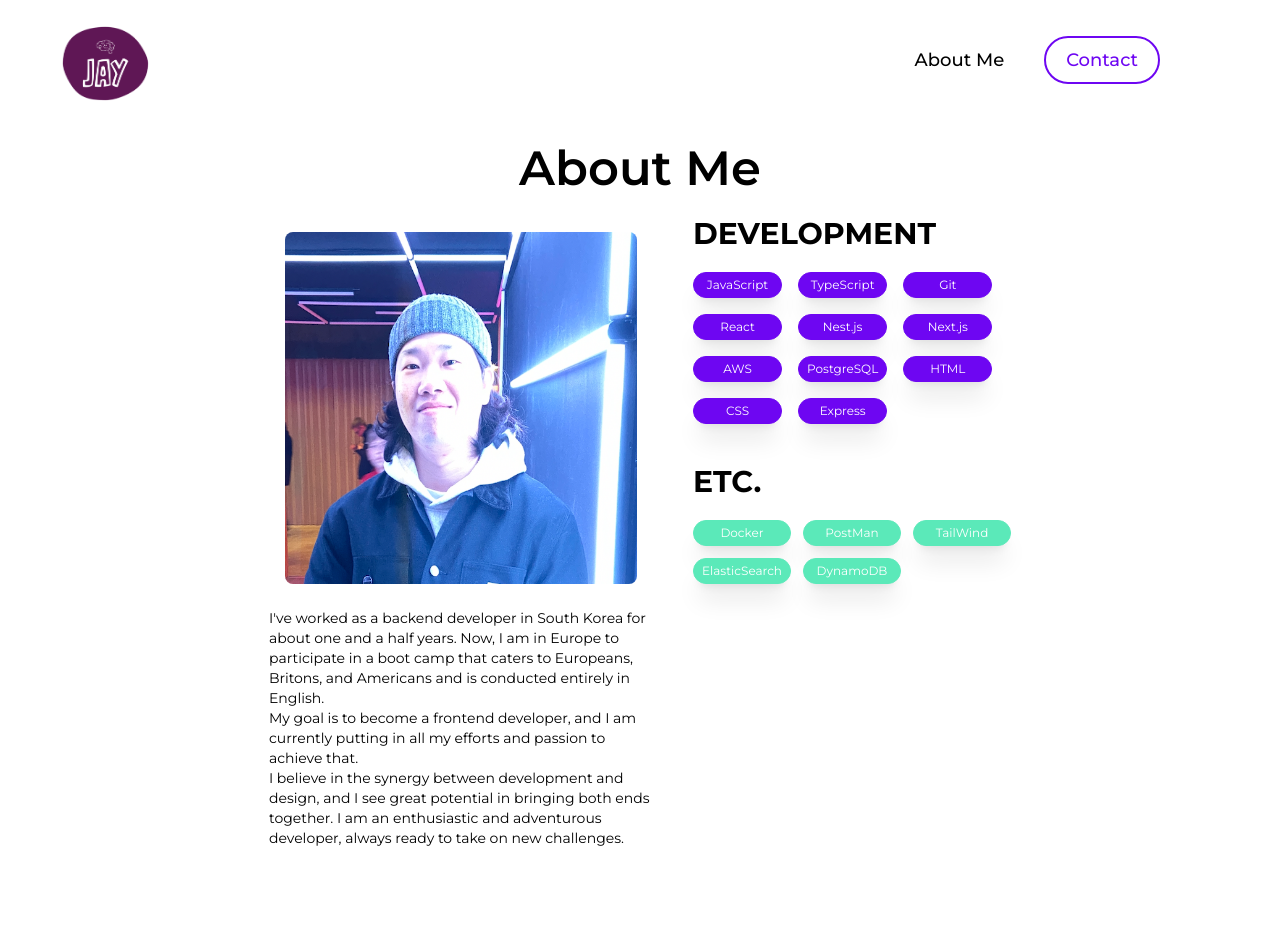
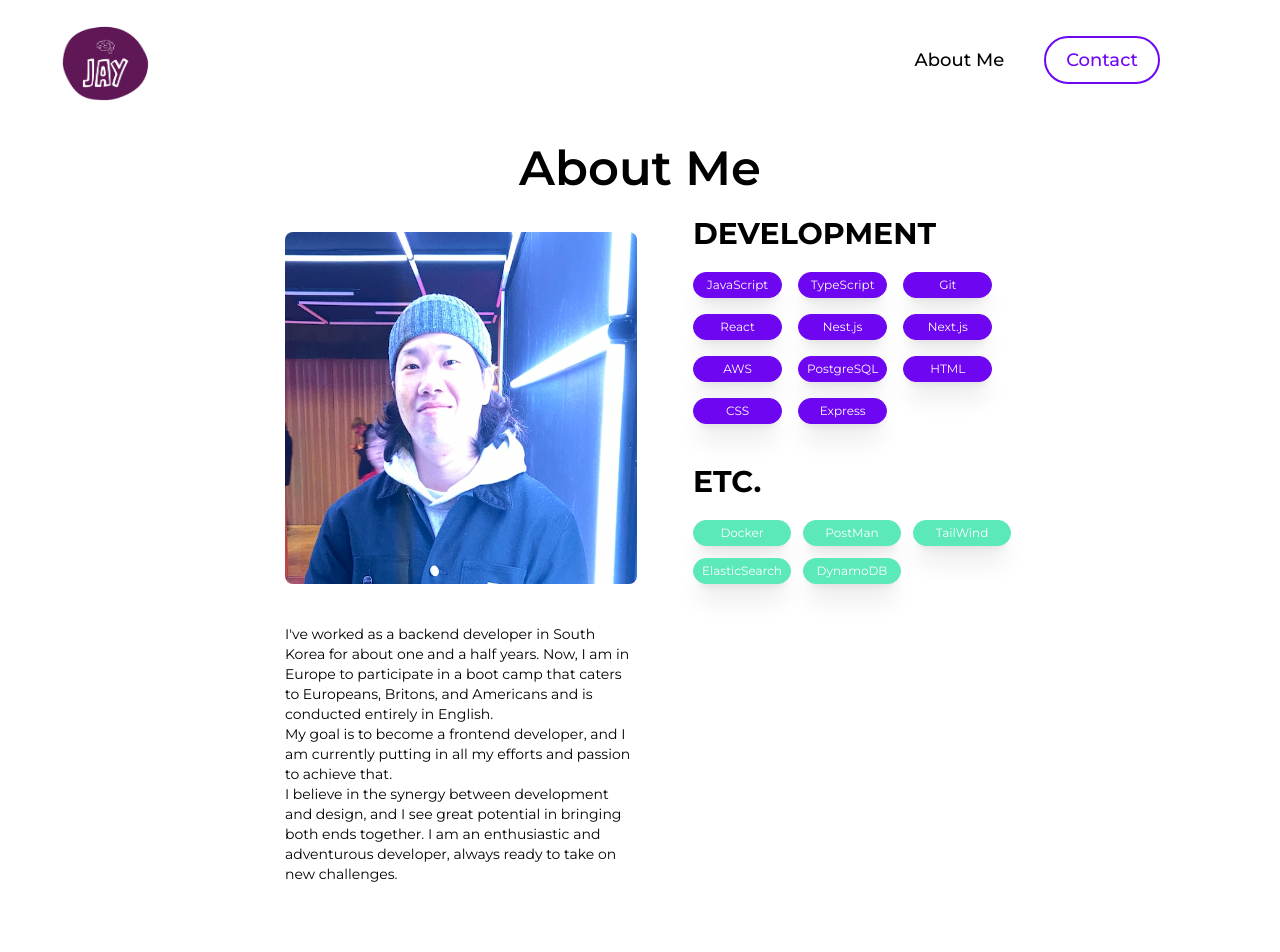
Before and after one commit to jungwonJung/Jay-Portfolio, a React (Create React App) app: page /about in a window 1280 px wide. Shown: the top 952 px of the page. Built offline with nearby package versions, Linux system fonts and the light colour scheme; a web font is replaced by a local one.

Commit message:
hotfitx --padding

```diff
--- a/src/components/AboutMe.jsx
+++ b/src/components/AboutMe.jsx
@@ -16,7 +16,7 @@
             src="/Jay.png"
             alt="profile"
           />
-          <p className="w-96 h-auto text-left mt-2 text-sm">
+          <p className="w-96 h-auto text-left mt-2 text-sm p-4">
             I've worked as a backend developer in South Korea for about one and
             a half years. Now, I am in Europe to participate in a boot camp that
             caters to Europeans, Britons, and Americans and is conducted
--- a/src/components/ProjectList.jsx
+++ b/src/components/ProjectList.jsx
@@ -45,7 +45,7 @@
           </button>
         ))}
       </div>
-      <ul className="w-auto grid grid-cols-1 md:grid-cols-2 lg:grid-cols-3 gap-4 p-4 ml-8">
+      <ul className="w-auto grid grid-cols-1 md:grid-cols-2 lg:grid-cols-3 gap-4 p-4">
         {getFilteredProjects().map((project) => (
           <ProjectCard key={project.id} project={project} />
         ))}
```
